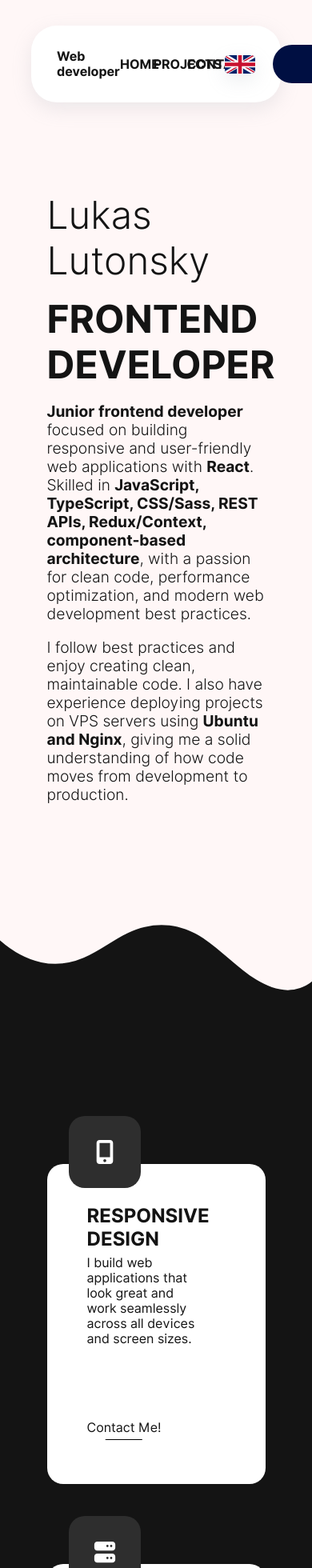
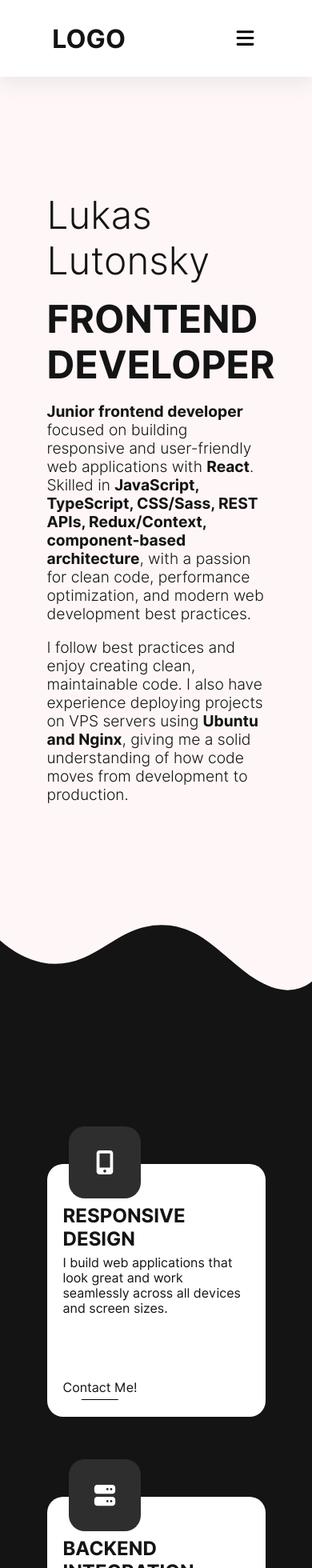
Before and after one commit to lukaslgit/homepage, a React app: page / in a window 390 px wide. Shown: the top 1960 px of the page at 80% size. Built offline with nearby package versions, Linux system fonts and the light colour scheme; the HTML template or start-up script is replaced by a standard one.

Commit message:
temporary mobile header layout

```diff
--- a/src/Components/Header.jsx
+++ b/src/Components/Header.jsx
@@ -1,7 +1,7 @@
 import { Link } from "react-router-dom";
 import { useState, useEffect } from "react";
 import '../Styles/header.css';
-import { faSun} from '@fortawesome/free-solid-svg-icons';
+import { faSun, faX, faBars } from '@fortawesome/free-solid-svg-icons';
 import { FontAwesomeIcon } from "@fortawesome/react-fontawesome";
 import england from '../assets/england.svg';
 import germany from '../assets/germany.svg';
@@ -14,6 +14,8 @@ import svk from '../Locales/svk/translation.js';
 export default function Header(){
 
     const [scrolled, setScrolled] = useState(false);
+    const [lang, setLang] = useState('eng')
+    const [mobileLangMenu, setMobileLangMenu] = useState(false)
 
     useEffect(() => {
         const handleScroll = () => {
@@ -32,8 +34,6 @@ export default function Header(){
         };
     }, []);
 
-
-    const [lang, setLang] = useState('eng')
 
     const languages = {
         'eng': england,
@@ -54,10 +54,28 @@ export default function Header(){
     const t = translations[lang];
 
 
+    function closeMobileNav(){
+        const element = document.querySelector('.burger-content');
+        if (element) element.style.display = 'none';
+    }
+
+    useEffect(() => {
+        if (mobileLangMenu){
+            const element = document.querySelector('.lang-mobile');
+            if (element) element.style.display = 'block';
+        } else {
+           const element = document.querySelector('.lang-mobile');
+            if (element) element.style.display = 'none';
+        }
+    }, [mobileLangMenu])
+
+
+
+
     return(
         <header className={scrolled ? "scrolled" : ""}>
                 <div className="header-container">
-                    <Link to={'/'} className="header-logo">Web developer</Link>
+                    <Link to={'/'} className="header-logo">LOGO</Link>
                     <nav>
                         <ul>
                             <li><Link to={'/'}>{t.home}</Link></li>
@@ -79,6 +97,40 @@ export default function Header(){
                         <button><FontAwesomeIcon icon={faSun} /></button>
                     </div>
                 </div>
+
+                <div className="header-container-mobile">
+                    <div className="title">
+                        <Link to={'/'} className="header-logo">LOGO</Link>
+                    </div>
+                    <div className="openBtn">
+                        <button onClick={() => {
+                            const element = document.querySelector('.burger-content');
+                            if (element) element.style.display = 'block';
+                        }}><FontAwesomeIcon icon={faBars} /></button>
+                    </div>
+                    <div className="burger-content">
+                        <button onClick={() => closeMobileNav()} className="closeMenu"><FontAwesomeIcon icon={faX} /></button>
+                        <nav>
+                        <ul>
+                            <li><Link onClick={() => closeMobileNav()} to={'/'}>{t.home}</Link></li>
+                            <li><Link onClick={() => closeMobileNav()} to={'/projects'}>{t.projects}</Link></li>
+                            <li><Link onClick={() => closeMobileNav()} to={'/contact'}>{t.contact}</Link></li>
+                        </ul>
+                        </nav>
+                        <div className="header-right">
+                            <div className="dropdown-lang">
+                                <button onClick={() => setMobileLangMenu(!mobileLangMenu)}><img src={mainLang()}></img></button>
+                                <div className="lang-mobile">
+
+                                    {Object.entries(languages).filter(([item]) => item !== lang).map(([id, flag]) => (
+                                        <button key={id} onClick={() => {setLang(id); setMobileLangMenu(!mobileLangMenu)}}><img src={flag}></img></button>
+                                    ))}
+                                </div>
+                            </div>
+                        </div>
+                    </div>
+
+                </div>
         </header>
     )
 }
--- a/src/Locales/svk/translation.js
+++ b/src/Locales/svk/translation.js
@@ -2,6 +2,6 @@ export default {
     home: "DOMOV",
     projects: "PROJEKTY",
     contact: "KONTAKT",
-    getInTouch: "NAPÍŠTE MI",
+    getInTouch: "OZVITE SA",
     webDeveloper: "Web developer"
 };
--- a/src/Styles/header.css
+++ b/src/Styles/header.css
@@ -54,7 +54,7 @@ header > .header-container .header-right .dropdown-lang:hover .lang {
   display: block;
 }
 header > .header-container .header-right .dropdown-lang:hover .lang img {
-  animation: fadeIn 0.5s ease;
+  animation: fadeIn 0.4s ease;
 }
 header > .header-container .header-right button {
   cursor: pointer;
@@ -115,6 +115,10 @@ header ul li {
   text-align: center;
 }
 
+.header-container-mobile {
+  display: none;
+}
+
 .scrolled {
   top: 0;
   transition: 0.2s ease;
@@ -125,8 +129,119 @@ header ul li {
 @keyframes fadeIn {
   from {
     opacity: 0;
+    margin-top: 30px;
   }
   to {
     opacity: 1;
+    margin-top: 0px;
+  }
+}
+@keyframes fadeInPadding {
+  from {
+    opacity: 0;
+    padding-top: 80px;
+  }
+  to {
+    opacity: 1;
+    padding-top: 50px;
+  }
+}
+@media only screen and (max-width: 1100px) {
+  header {
+    top: 0;
+    width: 100%;
+    border-radius: 0;
+  }
+  header .header-container {
+    display: none !important;
+  }
+  .header-container-mobile {
+    display: flex;
+    width: 100%;
+    justify-content: space-around;
+    align-items: center;
+  }
+  .header-container-mobile .title {
+    font-size: 2rem;
+  }
+  .header-container-mobile .openBtn button {
+    background-color: transparent;
+    border: none;
+  }
+  .header-container-mobile .openBtn button svg {
+    height: 25px;
+    width: 25px;
+  }
+  .header-container-mobile .burger-content {
+    position: absolute;
+    right: 0;
+    top: 0;
+    background-color: rgb(20, 20, 20);
+    width: 100%;
+    z-index: 999;
+    min-height: 100vh;
+    display: none;
+    padding-top: 50px;
+    animation: fadeInPadding 0.3s ease;
+  }
+  .header-container-mobile .burger-content .closeMenu {
+    position: absolute;
+    top: 15px;
+    right: 15px;
+    border: none;
+    background-color: transparent;
+  }
+  .header-container-mobile .burger-content .closeMenu svg {
+    width: 25px;
+    height: 25px;
+    background-color: red;
+    padding: 10px;
+    border-radius: 8px;
+  }
+  .header-container-mobile .burger-content nav {
+    width: 100%;
+  }
+  .header-container-mobile .burger-content nav ul {
+    display: block;
+  }
+  .header-container-mobile .burger-content nav ul li {
+    text-align: center;
+    width: 100%;
+    margin: 20px 0;
+  }
+  .header-container-mobile .burger-content nav ul li a {
+    color: white;
+    font-size: 2rem;
+  }
+  .header-container-mobile .burger-content .header-right {
+    text-align: center;
+  }
+  .header-container-mobile .burger-content .header-right .dropdown-lang {
+    width: -moz-fit-content;
+    width: fit-content;
+    margin: auto;
+  }
+  .header-container-mobile .burger-content .header-right .dropdown-lang img {
+    height: 35px;
+    border-radius: 5px;
+    box-shadow: 0px 8px 24px rgba(156, 166, 175, 0.2);
+  }
+  .header-container-mobile .burger-content .header-right .dropdown-lang button {
+    background-color: transparent;
+    border: none;
+  }
+  .header-container-mobile .burger-content .header-right .dropdown-lang .lang-mobile {
+    display: none;
+  }
+  .header-container-mobile .burger-content .header-right .dropdown-lang .lang-mobile button {
+    display: block;
+    margin: 30px 0 !important;
+  }
+  .header-container-mobile .burger-content .header-right .dropdown-lang .lang-mobile button img {
+    animation: fadeIn 0.3s ease;
+  }
+  .header-container-mobile .burger-content .header-right .dropdown-lang .lang-mobile button {
+    margin: auto;
+    display: block;
   }
 }/*# sourceMappingURL=header.css.map */
--- a/src/Styles/header.scss
+++ b/src/Styles/header.scss
@@ -64,7 +64,7 @@ header {
             display: block;
 
             img {
-            animation: fadeIn 0.5s ease;
+            animation: fadeIn 0.4s ease;
           }
           }
         }
@@ -144,6 +144,10 @@ header {
 }
 
 
+.header-container-mobile {
+  display: none;
+}
+
 .scrolled {
     top: 0;
     transition: 0.2s ease;
@@ -155,8 +159,146 @@ header {
 @keyframes fadeIn {
   from {
     opacity: 0;
+    margin-top: 30px;
   }
   to {
     opacity: 1;
+    margin-top: 0px;
   }
 }
+
+@keyframes fadeInPadding {
+  from {
+    opacity: 0;
+    padding-top: 80px;
+  }
+  to {
+    opacity: 1;
+    padding-top: 50px;
+  }
+}
+
+
+
+@media only screen and (max-width: 1100px) {
+
+  header {
+    top: 0;
+    width: 100%;
+    border-radius: 0;
+
+    .header-container {
+    display: none !important;
+  }
+  }
+
+  .header-container-mobile {
+    display: flex;
+    width: 100%;
+    justify-content: space-around;
+    align-items: center;
+
+    .title {
+      font-size: 2rem;
+    }
+
+    .openBtn button {
+        background-color: transparent;
+        border: none;
+
+        svg {
+          height: 25px;
+          width: 25px;
+        }
+      }
+
+    .burger-content {
+      position: absolute;
+      right: 0;
+      top: 0;
+      background-color: $mainColor;
+      width: 100%;
+      z-index: 999;
+      min-height: 100vh;
+      display: none;
+      padding-top: 50px;
+      animation: fadeInPadding 0.3s ease;
+
+      .closeMenu {
+        position: absolute;
+        top: 15px;
+        right: 15px;
+        border: none;
+        background-color: transparent;
+
+
+        svg {
+          width: 25px;
+          height: 25px;
+          background-color: red;
+          padding: 10px;
+          border-radius: 8px;
+        }
+      }
+
+      nav {
+        width: 100%;
+
+        ul {
+          display: block;
+
+          li {
+            text-align: center;
+            width: 100%;
+            margin: 20px 0;
+
+            a {
+              color: white;
+              font-size: 2rem;
+            }
+          }
+        }
+      }
+
+      .header-right {
+
+        text-align: center;
+
+        .dropdown-lang {
+          width: fit-content;
+          margin: auto;
+
+          img {
+            height: 35px;
+            border-radius: 5px;
+            box-shadow: 0px 8px 24px rgba(156, 166, 175, 0.2);
+          }
+
+          button {
+            background-color: transparent;
+            border: none;
+          }
+
+          .lang-mobile {
+            display: none;
+
+            button {
+                display: block;
+                margin: 30px 0 !important;
+
+                img {
+                  animation: fadeIn 0.3s ease;
+                }
+              }
+
+            button {
+              margin: auto;
+              display: block;
+            }
+          }
+
+          }
+        }
+      }
+    }
+  }
--- a/src/Styles/homepage.css
+++ b/src/Styles/homepage.css
@@ -249,4 +249,42 @@ section {
     opacity: 100%;
     padding-top: 0;
   }
+}
+@media only screen and (max-width: 1100px) {
+  .end-section {
+    margin: auto;
+  }
+  .end-section .content {
+    display: block !important;
+  }
+  .end-section .content .about-left {
+    width: 100%;
+    margin-bottom: 90px;
+  }
+  .end-section .content .about-right {
+    width: 100%;
+    display: block !important;
+    margin: auto;
+  }
+  .end-section .content .about-right ul {
+    padding: 0;
+  }
+  .mid-section .content .box-content .box-text p {
+    width: 100%;
+  }
+  .mid-section .content .box-content .box-text {
+    padding-bottom: 0;
+    padding-top: 50px;
+    padding-left: 20px;
+    padding-right: 20px;
+  }
+  .mid-section .content .box-content .box-text p {
+    min-height: 150px;
+  }
+  .mid-section .content .box-content {
+    min-height: 300px;
+  }
+  .mid-section .content .box-content .box-text {
+    padding-bottom: 20px;
+  }
 }/*# sourceMappingURL=homepage.css.map */
--- a/src/Styles/homepage.scss
+++ b/src/Styles/homepage.scss
@@ -298,3 +298,51 @@ section {
         padding-top: 0;
     }
 }
+
+@media only screen and (max-width: 1100px) {
+    .end-section {
+        margin: auto;
+
+        .content {
+        display: block !important;
+
+        .about-left {
+            width: 100%;
+            margin-bottom: 90px;
+        }
+
+        .about-right {
+            width: 100%;
+            display: block !important;
+            margin: auto;
+
+            ul {
+                padding: 0;
+            }
+        }
+    }
+    }
+
+    .mid-section .content .box-content .box-text p {
+        width: 100%;
+    }
+
+    .mid-section .content .box-content .box-text {
+        padding-bottom: 0;
+        padding-top: 50px;
+        padding-left: 20px;
+        padding-right: 20px;
+    }
+
+    .mid-section .content .box-content .box-text p {
+        min-height: 150px;
+    }
+
+    .mid-section .content .box-content {
+        min-height: 300px;
+    }
+
+    .mid-section .content .box-content .box-text {
+        padding-bottom: 20px;
+    }
+}
```
Also changed, not shown: 2 other files (tests, documents, lock files or other folders).
